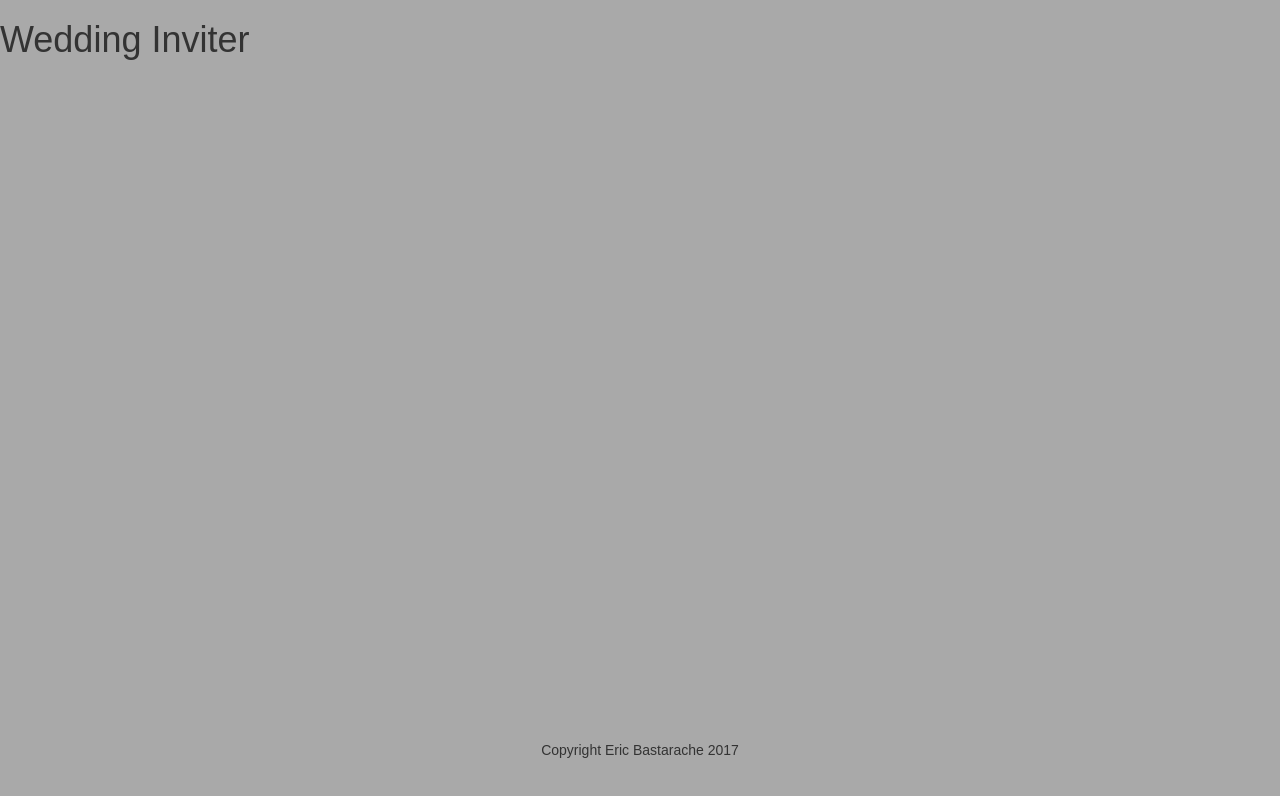
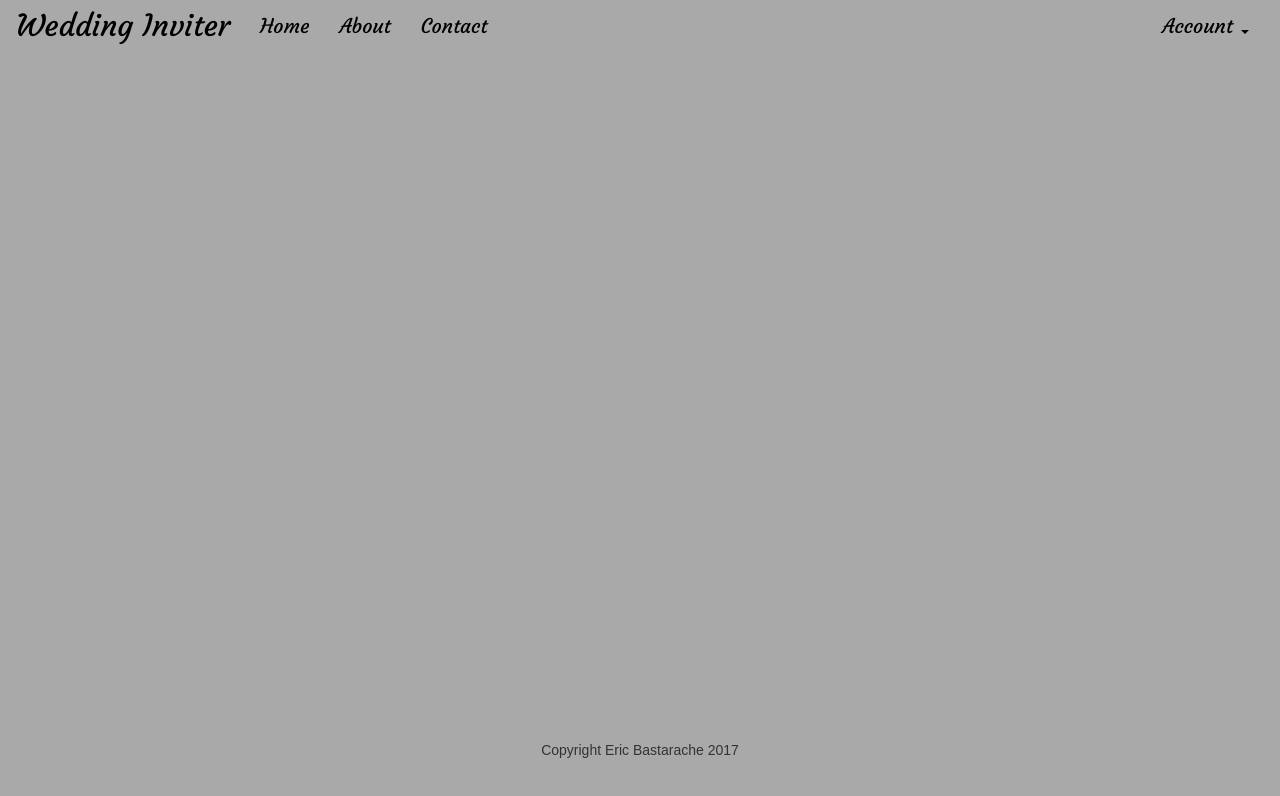
Before and after one commit to ericbastarache/wedding-inviter, a React (Create React App) app in the folder client/: page / in a window 1280 px wide. Shown: the top 796 px of the page. Built offline with nearby package versions, Linux system fonts and the light colour scheme.

Commit message:
Updated header component

```diff
--- a/client/src/components/Header/Header.js
+++ b/client/src/components/Header/Header.js
@@ -1,9 +1,38 @@
 import React, { Component } from 'react';
+import './Header.css';
 
 class Header extends Component {
   render () {
     return (
-      <h1>{this.props.headerText}</h1>
+      <nav className="navbar navbar-wedding">
+        <div className="container-fluid">
+          <div className="navbar-header">
+            <button type="button" className="navbar-toggle collapsed" data-toggle="collapse" data-target="#navbar" aria-expanded="false" aria-controls="navbar">
+              <span className="sr-only">Toggle navigation</span>
+              <span className="icon-bar"></span>
+              <span className="icon-bar"></span>
+              <span className="icon-bar"></span>
+            </button>
+            <a className="navbar-brand" href="#">{this.props.headerText}</a>
+          </div>
+          <div id="navbar" className="navbar-collapse collapse">
+            <ul className="nav navbar-nav">
+              <li className="active"><a href="/home">Home</a></li>
+              <li><a href="/about">About</a></li>
+              <li><a href="/contact">Contact</a></li>
+            </ul>
+            <ul className="nav navbar-nav navbar-right">
+              <li className="dropdown">
+                <a href="#" className="dropdown-toggle" data-toggle="dropdown" role="button" aria-haspopup="true" aria-expanded="false">Account <span className="caret"></span></a>
+                <ul className="dropdown-menu">
+                  <li><a href="#"><i className="fa fa-sign-in"></i> Login</a></li>
+                  <li><a href="#"><i className="fa fa-user"></i> Register</a></li>
+                </ul>
+              </li>
+            </ul>
+          </div>
+        </div>
+      </nav>
     );
   }
 }
```
